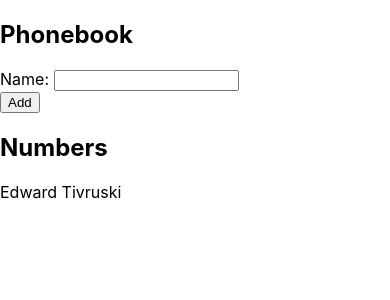
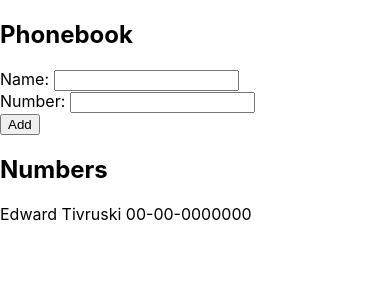
Before and after one commit to inci-august/fullstackopen, a React (Create React App) app in the folder part2/phonebook/: page / in a window 390 px wide. Shown: the top 300 px of the page. Built offline with nearby package versions, Linux system fonts and the light colour scheme.

Commit message:
add solution for exercise 2.8: the phonebook step3

```diff
--- a/part2/phonebook/src/App.js
+++ b/part2/phonebook/src/App.js
@@ -1,11 +1,18 @@
 import React, { useState } from "react";
 
 const App = () => {
-  const [persons, setPersons] = useState([{ name: "Edward Tivruski" }]);
+  const [persons, setPersons] = useState([
+    { name: "Edward Tivruski", number: "00-00-0000000" },
+  ]);
   const [newName, setNewName] = useState("");
+  const [newNumber, setNewNumber] = useState("");
 
-  const handleChange = (e) => {
+  const handleNameChange = (e) => {
     setNewName(e.target.value);
+  };
+
+  const handleNumberChange = (e) => {
+    setNewNumber(e.target.value);
   };
 
   const handleSubmit = (e) => {
@@ -18,12 +25,14 @@ const App = () => {
     ) {
       alert(`${newName} is already added to phonebook`);
       setNewName("");
+      setNewNumber("");
       return;
     }
 
-    const newPerson = { name: newName };
+    const newPerson = { name: newName, number: newNumber };
     setPersons(persons.concat(newPerson));
     setNewName("");
+    setNewNumber("");
   };
 
   return (
@@ -31,7 +40,10 @@ const App = () => {
       <h2>Phonebook</h2>
       <form onSubmit={handleSubmit}>
         <div>
-          Name: <input onChange={handleChange} value={newName} />
+          Name: <input onChange={handleNameChange} value={newName} />
+        </div>
+        <div>
+          Number: <input onChange={handleNumberChange} value={newNumber} />
         </div>
         <div>
           <button type="submit">Add</button>
@@ -40,7 +52,11 @@ const App = () => {
 
       <h2>Numbers</h2>
       {persons.map((person) => {
-        return <p key={person.name}>{person.name}</p>;
+        return (
+          <p key={person.name}>
+            {person.name} {person.number}
+          </p>
+        );
       })}
     </div>
   );
```
Also changed, not shown: 1 other file (tests, documents, lock files or other folders).
